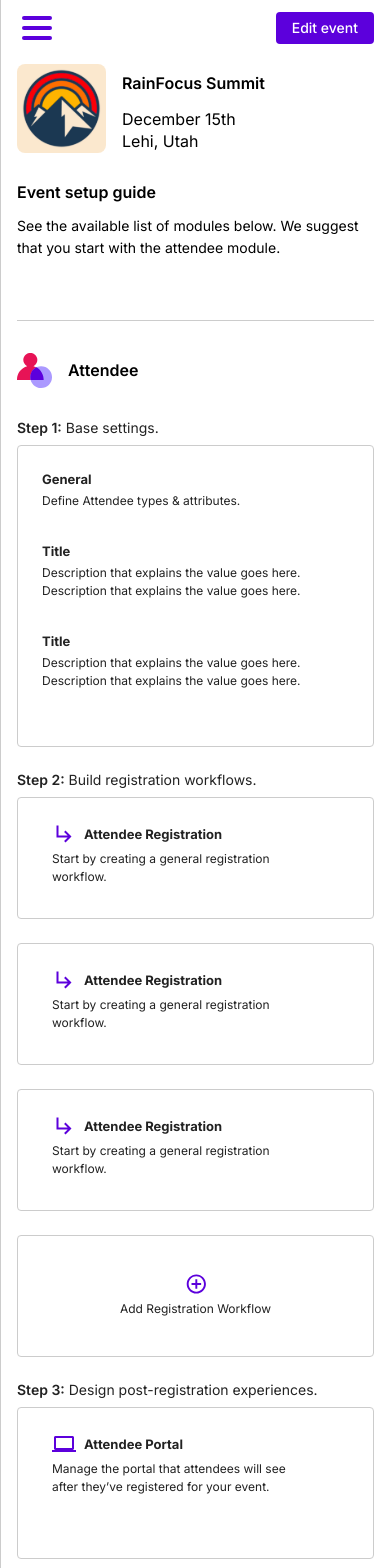
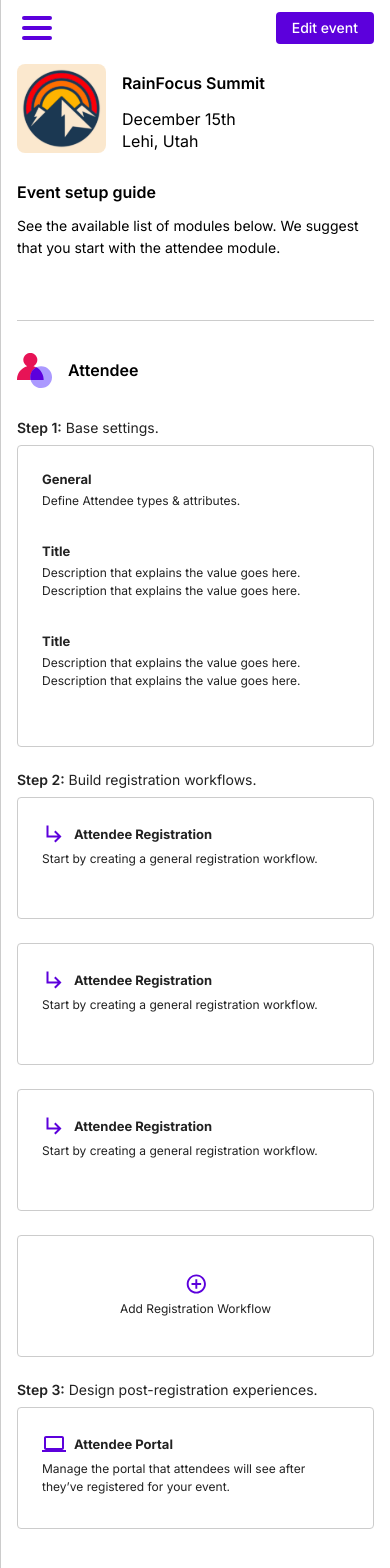
Before and after one commit to aaron-spear-ux/rainfocus, a React (Vite) app: page / in a window 390 px wide. Shown: the top 1568 px of the page. Built offline with nearby package versions, Linux system fonts and the light colour scheme.

Commit message:
seperate tiles component

```diff
--- a/src/Main.jsx
+++ b/src/Main.jsx
@@ -13,7 +13,7 @@ const Main = () => {
           <div className="main__steps-label">
             <span>Step 1:</span> Base settings.
           </div>
-          <div className="main__steps-tile">
+          <div className="tile">
             <Card
               title="General"
               description="Define Attendee types & attributes."
@@ -28,14 +28,14 @@ const Main = () => {
               description="Description that explains the value goes here. Description that
               explains the value goes here."
             />
-            <div className="main__steps-card hidden"></div>
+            <div className="card hidden"></div>
           </div>
         </div>
         <div className="main__step">
           <div className="main__steps-label">
             <span>Step 2:</span> Build registration workflows.
           </div>
-          <div className="main__steps-build">
+          <div className="tiles">
             <Tile
               icon="./img/icon-logic-arrow.svg"
               title="Attendee Registration"
@@ -51,7 +51,7 @@ const Main = () => {
               title="Attendee Registration"
               description="Start by creating a general registration workflow."
             />
-            <div className="main__steps-tile-add">
+            <div className="tile__add">
               <Tile
                 icon="./img/icon-add-circle-outline.svg"
                 description="Add Registration Workflow"
@@ -63,16 +63,16 @@ const Main = () => {
           <div className="main__steps-label">
             <span>Step 3:</span> Design post-registration experiences.
           </div>
-          <div className="main__steps-design">
+          <div className="tiles">
             <Tile
               icon="./img/icon-computer.svg"
               title="Attendee Portal"
               description="Manage the portal that attendees will see after they’ve registered
               for your event."
             />
-            <div className="main__steps-tile hidden"></div>
-            <div className="main__steps-tile hidden"></div>
-            <div className="main__steps-tile hidden"></div>
+            <div className="tile hidden"></div>
+            <div className="tile hidden"></div>
+            <div className="tile hidden"></div>
           </div>
         </div>
       </div>
--- a/src/components/Card.jsx
+++ b/src/components/Card.jsx
@@ -1,7 +1,7 @@
 const Card = (props) => {
   return (
-    <div className="main__steps-card">
-      <span className="main__steps-card-title">{props.title}</span>
+    <div className="card">
+      <span className="tile__title">{props.title}</span>
       {props.description}
     </div>
   );
--- a/src/components/Tile.jsx
+++ b/src/components/Tile.jsx
@@ -1,8 +1,8 @@
 const Tile = (props) => {
   return (
-    <div className="main__steps-tile">
-      <span className="main__steps-tile-title">
-        <img src={props.icon} alt="" className="main__steps-tile-icon"></img>
+    <div className="tile">
+      <span className="tile__title">
+        <img src={props.icon} alt="" className="tile__icon"></img>
         {props.title}
       </span>
       {props.description}
--- a/src/scss/main.scss
+++ b/src/scss/main.scss
@@ -32,77 +32,5 @@
         font-weight: 600;
       }
     }
-    .main__steps-tile-title,
-    .main__steps-card-title {
-      display: block;
-      font-size: 13px;
-      font-weight: 700;
-      margin-bottom: 4px;
-    }
-    .main__steps-tile {
-      padding: 24px 34px;
-      border: 1px solid #ccc;
-      border-radius: 4px;
-      color: var(--primary);
-      font-size: 12px;
-    }
-    .main__steps-base {
-      .main__steps-tile {
-        display: grid;
-        grid-template-columns: repeat(auto-fit, minmax(220px, 1fr));
-        grid-gap: 32px;
-        .main__steps-card {
-          color: var(--primary);
-          font-size: 12px;
-        }
-      }
-    }
-    .main__steps-build,
-    .main__steps-design {
-      display: grid;
-      grid-template-columns: repeat(auto-fit, minmax(342px, 1fr));
-      grid-auto-rows: 122px;
-      grid-gap: 24px;
-      .main__steps-tile-add {
-        .main__steps-tile {
-          display: block;
-          text-align: center;
-          padding: 24px 34px;
-          min-height: 122px;
-          cursor: pointer;
-          .main__steps-tile-title {
-            display: block;
-            margin-top: 12px;
-            .main__steps-tile-icon {
-              display: block;
-              margin: 0 auto 4px;
-            }
-          }
-        }
-      }
-      .main__steps-tile {
-        padding: 24px 68px 24px 34px;
-        .main__steps-tile-title {
-          display: flex;
-          align-items: center;
-          justify-content: flex-start;
-        }
-        .main__steps-tile-icon {
-          width: 24px;
-          height: 24px;
-          margin-right: 8px;
-        }
-        &.hidden {
-          visibility: hidden;
-        }
-      }
-    }
-    .main__steps-design {
-      .main__steps-tile {
-        .main__steps-tile-icon {
-          background: url(/img/icon-computer.svg) no-repeat center;
-        }
-      }
-    }
   }
 }
--- a/src/scss/queries.scss
+++ b/src/scss/queries.scss
@@ -73,7 +73,7 @@
     .main__steps-design {
       grid-auto-rows: 152px;
     }
-    .main__steps-tile {
+    .tile {
       padding: 24px;
     }
   }
--- a/src/scss/style.scss
+++ b/src/scss/style.scss
@@ -1,4 +1,5 @@
 @import "./variables";
 @import "./mixins";
 @include reset; //imported from "_mixins.scss"
-@import "global.scss", "header.scss", "main.scss", "nav.scss", "queries.scss";
+@import "global.scss", "header.scss", "main.scss", "nav.scss", "queries.scss",
+  "tile.scss";
--- /dev/null
+++ b/src/scss/tile.scss
@@ -0,0 +1,63 @@
+.tile__title {
+  display: block;
+  font-size: 13px;
+  font-weight: 700;
+  margin-bottom: 4px;
+}
+.tile {
+  padding: 24px 34px;
+  border: 1px solid #ccc;
+  border-radius: 4px;
+  color: var(--primary);
+  font-size: 12px;
+}
+.main__steps-base {
+  .tile {
+    display: grid;
+    grid-template-columns: repeat(auto-fit, minmax(220px, 1fr));
+    grid-gap: 32px;
+    .main__steps-card {
+      color: var(--primary);
+      font-size: 12px;
+    }
+  }
+}
+.tiles {
+  display: grid;
+  grid-template-columns: repeat(auto-fit, minmax(342px, 1fr));
+  grid-auto-rows: 122px;
+  grid-gap: 24px;
+  .tile {
+    padding: 24px 68px 24px 34px;
+    .tile__title {
+      display: flex;
+      align-items: center;
+      justify-content: flex-start;
+    }
+    .tile__icon {
+      width: 24px;
+      height: 24px;
+      margin-right: 8px;
+    }
+    &.hidden {
+      visibility: hidden;
+    }
+  }
+  .tile__add {
+    .tile {
+      display: block;
+      text-align: center;
+      padding: 24px 34px;
+      min-height: 122px;
+      cursor: pointer;
+      .tile__title {
+        display: block;
+        margin-top: 12px;
+        .tile__icon {
+          display: block;
+          margin: 0 auto 4px;
+        }
+      }
+    }
+  }
+}
--- a/src/style.css
+++ b/src/style.css
@@ -160,77 +160,6 @@ button:hover {
 }
 .main .main__steps .main__steps-label span {
   font-weight: 600;
-}
-.main .main__steps .main__steps-tile-title,
-.main .main__steps .main__steps-card-title {
-  display: block;
-  font-size: 13px;
-  font-weight: 700;
-  margin-bottom: 4px;
-}
-.main .main__steps .main__steps-tile {
-  padding: 24px 34px;
-  border: 1px solid #ccc;
-  border-radius: 4px;
-  color: var(--primary);
-  font-size: 12px;
-}
-.main .main__steps .main__steps-base .main__steps-tile {
-  display: grid;
-  grid-template-columns: repeat(auto-fit, minmax(220px, 1fr));
-  grid-gap: 32px;
-}
-.main .main__steps .main__steps-base .main__steps-tile .main__steps-card {
-  color: var(--primary);
-  font-size: 12px;
-}
-.main .main__steps .main__steps-build,
-.main .main__steps .main__steps-design {
-  display: grid;
-  grid-template-columns: repeat(auto-fit, minmax(342px, 1fr));
-  grid-auto-rows: 122px;
-  grid-gap: 24px;
-}
-.main .main__steps .main__steps-build .main__steps-tile-add .main__steps-tile,
-.main .main__steps .main__steps-design .main__steps-tile-add .main__steps-tile {
-  display: block;
-  text-align: center;
-  padding: 24px 34px;
-  min-height: 122px;
-  cursor: pointer;
-}
-.main .main__steps .main__steps-build .main__steps-tile-add .main__steps-tile .main__steps-tile-title,
-.main .main__steps .main__steps-design .main__steps-tile-add .main__steps-tile .main__steps-tile-title {
-  display: block;
-  margin-top: 12px;
-}
-.main .main__steps .main__steps-build .main__steps-tile-add .main__steps-tile .main__steps-tile-title .main__steps-tile-icon,
-.main .main__steps .main__steps-design .main__steps-tile-add .main__steps-tile .main__steps-tile-title .main__steps-tile-icon {
-  display: block;
-  margin: 0 auto 4px;
-}
-.main .main__steps .main__steps-build .main__steps-tile,
-.main .main__steps .main__steps-design .main__steps-tile {
-  padding: 24px 68px 24px 34px;
-}
-.main .main__steps .main__steps-build .main__steps-tile .main__steps-tile-title,
-.main .main__steps .main__steps-design .main__steps-tile .main__steps-tile-title {
-  display: flex;
-  align-items: center;
-  justify-content: flex-start;
-}
-.main .main__steps .main__steps-build .main__steps-tile .main__steps-tile-icon,
-.main .main__steps .main__steps-design .main__steps-tile .main__steps-tile-icon {
-  width: 24px;
-  height: 24px;
-  margin-right: 8px;
-}
-.main .main__steps .main__steps-build .main__steps-tile.hidden,
-.main .main__steps .main__steps-design .main__steps-tile.hidden {
-  visibility: hidden;
-}
-.main .main__steps .main__steps-design .main__steps-tile .main__steps-tile-icon {
-  background: url(/img/icon-computer.svg) no-repeat center;
 }
 
 .side-nav {
@@ -490,7 +419,69 @@ button:hover {
   .main .main__steps .main__steps-design {
     grid-auto-rows: 152px;
   }
-  .main .main__steps .main__steps-tile {
+  .main .main__steps .tile {
     padding: 24px;
   }
 }
+.tile__title {
+  display: block;
+  font-size: 13px;
+  font-weight: 700;
+  margin-bottom: 4px;
+}
+
+.tile {
+  padding: 24px 34px;
+  border: 1px solid #ccc;
+  border-radius: 4px;
+  color: var(--primary);
+  font-size: 12px;
+}
+
+.main__steps-base .tile {
+  display: grid;
+  grid-template-columns: repeat(auto-fit, minmax(220px, 1fr));
+  grid-gap: 32px;
+}
+.main__steps-base .tile .main__steps-card {
+  color: var(--primary);
+  font-size: 12px;
+}
+
+.tiles {
+  display: grid;
+  grid-template-columns: repeat(auto-fit, minmax(342px, 1fr));
+  grid-auto-rows: 122px;
+  grid-gap: 24px;
+}
+.tiles .tile {
+  padding: 24px 68px 24px 34px;
+}
+.tiles .tile .tile__title {
+  display: flex;
+  align-items: center;
+  justify-content: flex-start;
+}
+.tiles .tile .tile__icon {
+  width: 24px;
+  height: 24px;
+  margin-right: 8px;
+}
+.tiles .tile.hidden {
+  visibility: hidden;
+}
+.tiles .tile__add .tile {
+  display: block;
+  text-align: center;
+  padding: 24px 34px;
+  min-height: 122px;
+  cursor: pointer;
+}
+.tiles .tile__add .tile .tile__title {
+  display: block;
+  margin-top: 12px;
+}
+.tiles .tile__add .tile .tile__title .tile__icon {
+  display: block;
+  margin: 0 auto 4px;
+}
```
